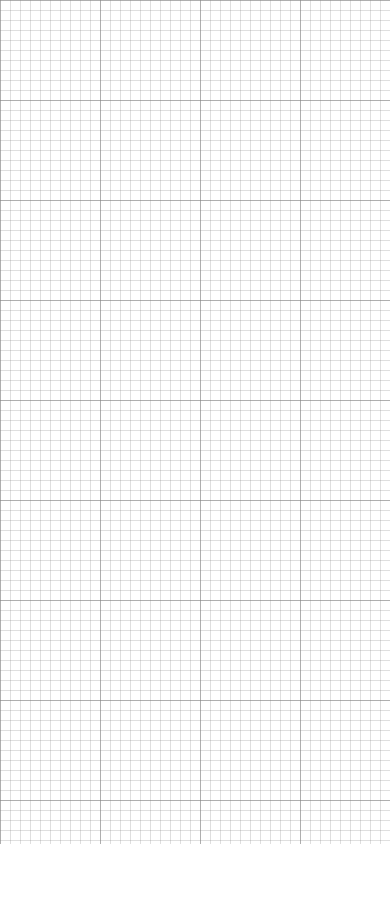
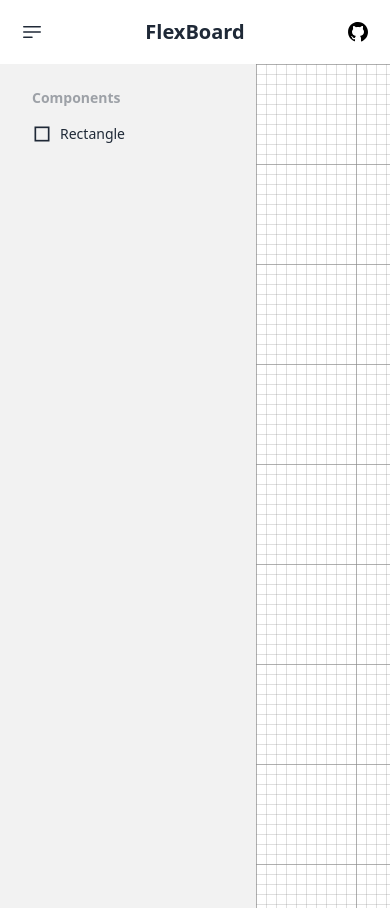
Before and after one commit to gabrielscapim/soft-board, a React (Vite) app: page / in a window 390 px wide. Before the commit the page ends 844 px from the top, so only its background shows below. Built offline with nearby package versions, Linux system fonts and the light colour scheme; the HTML template or start-up script is replaced by a standard one.

Commit message:
Fix drawer

```diff
--- a/src/App.tsx
+++ b/src/App.tsx
@@ -1,11 +1,22 @@
+import { useState } from 'react'
 import { Board, ComponentsDrawer } from './components'
+import { NavBar } from './components/NavBar'
 import './index.css'
 
 function App () {
+  const [componentsDrawerOpen, setComponentsDrawerOpen] = useState(true)
+
   return (
-    <ComponentsDrawer>
-      <Board />
-    </ComponentsDrawer>
+    <>
+      <NavBar
+        onHandleComponentDrawer={() => setComponentsDrawerOpen(!componentsDrawerOpen)}
+      />
+      <ComponentsDrawer
+        open={componentsDrawerOpen}
+      >
+        <Board />
+      </ComponentsDrawer>
+    </>
   )
 }
 
--- a/src/components/ComponentsDrawer/ComponentsDrawer.tsx
+++ b/src/components/ComponentsDrawer/ComponentsDrawer.tsx
@@ -1,15 +1,26 @@
 import { createElement, PropsWithChildren } from 'react'
 import { FLEX_COMPONENT_ICONS, FLEX_COMPONENT_NAMES } from '../../flex-components'
 import { FlexComponentType } from '../../types'
+import clsx from 'clsx'
 
-export function ComponentsDrawer (props: PropsWithChildren) {
+export type ComponentsDrawerProps = PropsWithChildren & {
+  open?: boolean
+}
+
+export function ComponentsDrawer (props: ComponentsDrawerProps) {
+  const { open } = props
+
   return (
-    <div className="drawer lg:drawer-open h-screen">
+    <div
+      className={clsx('drawer', open && 'drawer-open')}
+    >
       <input type="checkbox" className="drawer-toggle" />
-      <div className="drawer-content flex flex-col items-center justify-between">
+      <div className="drawer-content flex flex-col items-center justify-between h-screen">
         {props.children}
       </div>
-      <div className="drawer-side">
+      <div
+        className={clsx('drawer-side', !open && 'mt-16')}
+      >
         <ul className="menu bg-base-200 text-base-content min-h-full w-64 p-4">
           <li className="menu-title">Components</li>
           {Object.entries(FLEX_COMPONENT_NAMES).map(component => {
```
